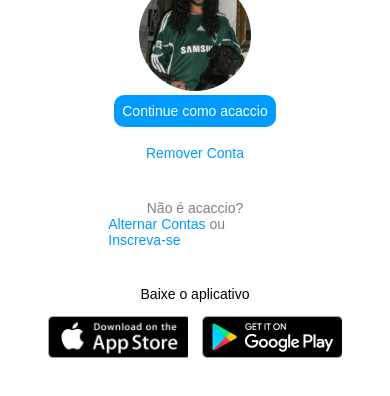
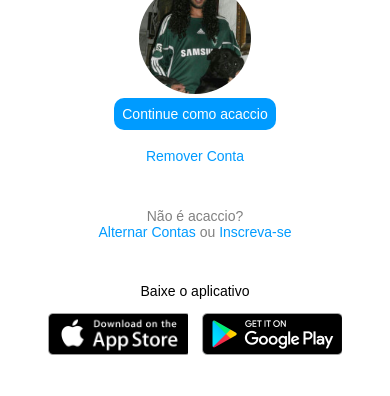
Before and after one commit to acaccioguimaraes/Instagram, a plain HTML site: page index.html in a window 390 px wide. Shown: the part 270-666 px from the top of the page. Drawn offline with Linux system fonts and the light colour scheme.

Commit message:
Responsividade

```diff
--- a/index.html
+++ b/index.html
@@ -12,7 +12,6 @@
     <div class="instagram-phone">
       <img src="img/instagram-celular.png" alt="celular">
     </div>
-
     <div class="instagram-continue">
       <div class="group">
         <img src="img/instagram-logo.png" class="logo" alt="logo">
@@ -25,9 +24,9 @@
       <div class="group">
         <p class="not-account">Não é acaccio?</p>
         <p class="not-account">
-          <spam class="link-blue">Alternar Contas</spam>
+          <span class="link-blue">Alternar Contas</span>
           ou
-          <spam class="link-blue">Inscreva-se</spam>
+          <span class="link-blue">Inscreva-se</span>
         </p>
       </div>
       <div class="get-the-app">
--- a/style.css
+++ b/style.css
@@ -51,7 +51,7 @@ body {
   align-items: center;
   flex-direction: column;
   background-color: white;
-  width: 50%;
+  width: 100%;
   padding: 1.3rem 0;
   border: 1px solid lightgray;
 }
```
